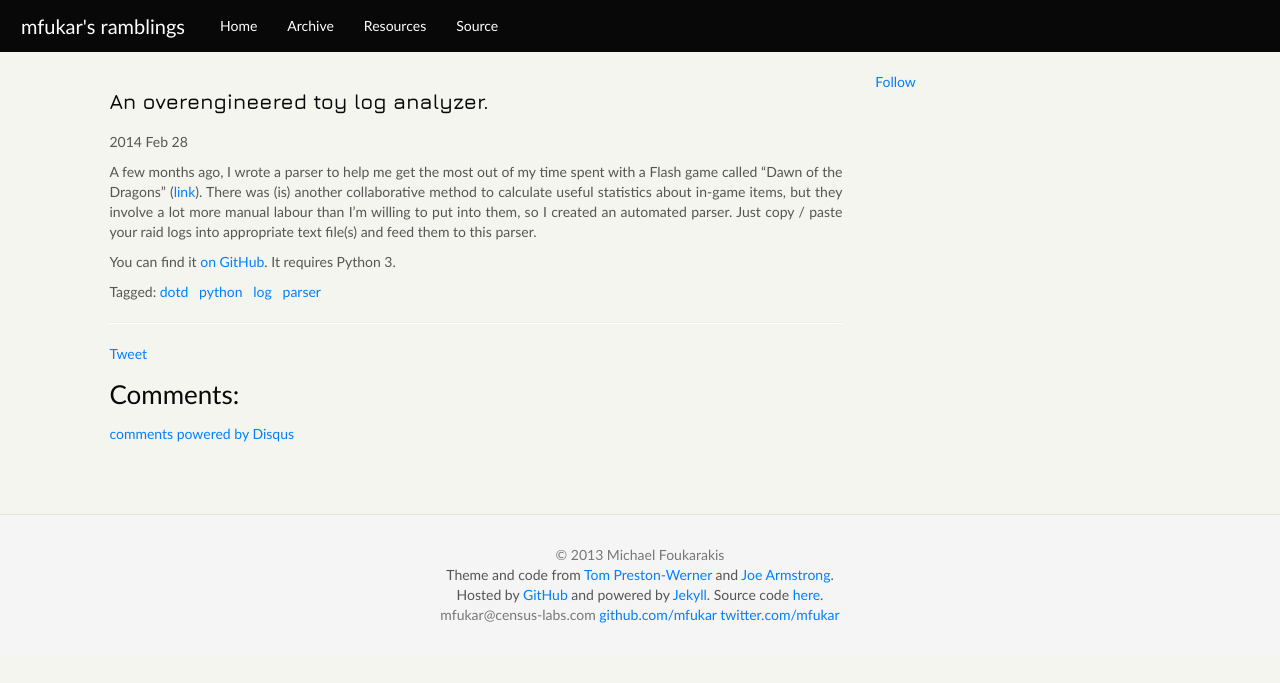
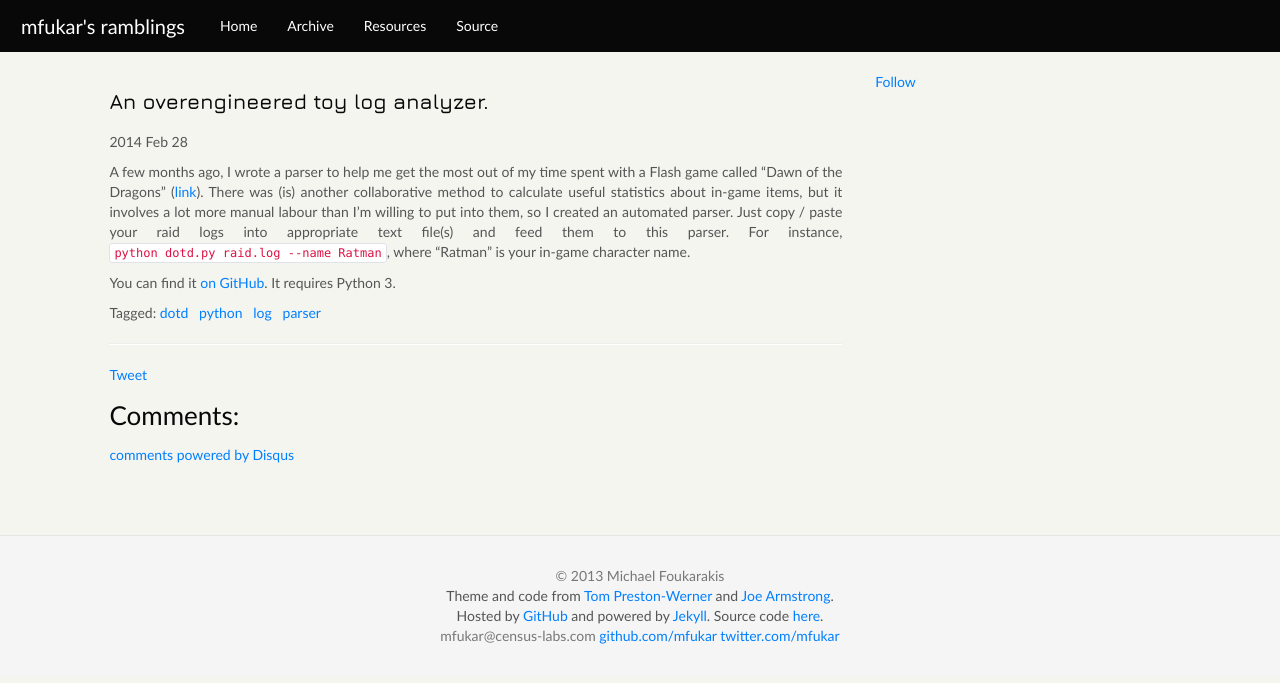
Before and after one commit to mfukar/mfukar.github.com, a Jekyll site: the page built from _posts/2014-02-28-DotD.md, in a window 1280 px wide. Shown: the top 683 px of the page. Built offline with Jekyll 4.4.1, drawn with Linux system fonts in a browser that asks for light colours; some web fonts are replaced; Markdown is read by kramdown in place of the engine named in the settings; comment, search, counter and statistics services are not loaded.

Commit message:
Example invocation

```diff
--- a/_posts/2014-02-28-DotD.md
+++ b/_posts/2014-02-28-DotD.md
@@ -11,9 +11,10 @@ summary: Overengineered solution to nonexistent problem.
 A few months ago, I wrote a parser to help me get the most out of my time spent with a
 Flash game called "Dawn of the Dragons"
 ([link](http://armorgames.com/dawn-of-the-dragons-game/13509)). There was (is) another
-collaborative method to calculate useful statistics about in-game items, but they involve
+collaborative method to calculate useful statistics about in-game items, but it involves
 a lot more manual labour than I'm willing to put into them, so I created an automated
 parser. Just copy / paste your raid logs into appropriate text file(s) and feed them to
-this parser.
+this parser. For instance, `python dotd.py raid.log --name Ratman`, where "Ratman" is your
+in-game character name.
 
 You can find it [on GitHub](https://gist.github.com/mfukar/9269332). It requires Python 3.
```
